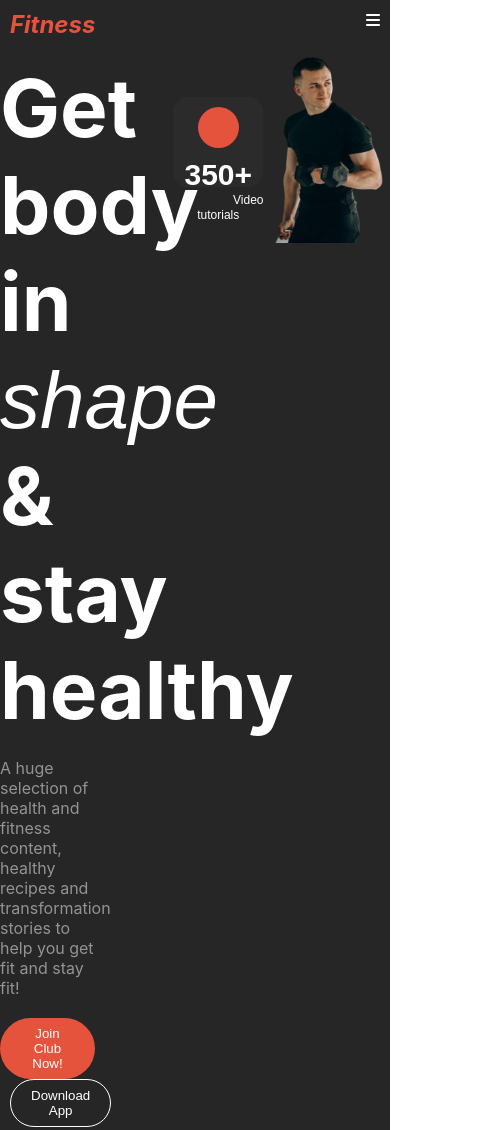
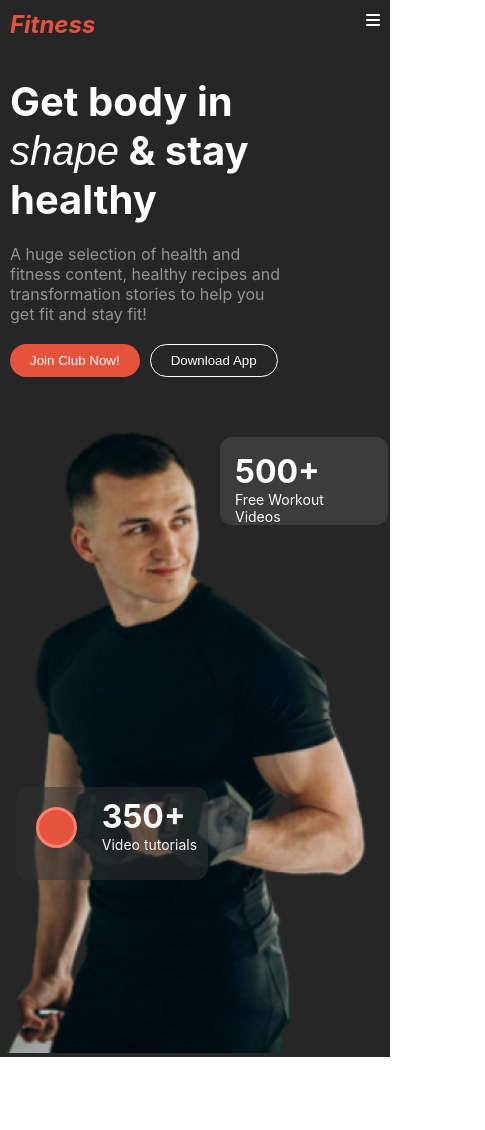
Before and after one commit to ayeshamukta/Assignment-2, a plain HTML site: page index.html in a window 390 px wide. Shown: the top 1130 px of the page, 485 px wide, since content can reach past the window. After the commit the page ends 1057 px from the top, so only its background shows below. Drawn offline with Linux system fonts and the light colour scheme; a web font is replaced by a local one.

Commit message:
done the banner part5 along with it's responsiveness

```diff
--- a/css/responsive.css
+++ b/css/responsive.css
@@ -8,5 +8,53 @@
     {
         display: block;
     }
+    .nav-banner
+    {
+        flex-direction: column;
+    }
+    .banner-title
+    {
+        font-size: 40px;
+        margin-bottom: 20px;
+
+    }
+    .banner-section1
+    {
+        width: 100%;
+        padding-left: 10px;
+    }
+    .banner-section2
+    {
+        width: 100%;
+    }
+    .banner-button
+    {
+        display: flex;
+        flex-direction: row;
+        gap: 0;
+        margin: 0;
+
+    }
+    .banner-button-1
+    {
+        /* margin-left: 1.5rem; */
+        margin-left: 16px;
+        margin-top: -270px;
+
+        /* width: 10.5em;
+        height: 5.5em; */
+    }
+    .banner-button-2
+    {
+
+        /* margin-left: 250px; */
+        margin-top: -620px;
+        margin-left: 220px;
+
+        /* margin-left: 195px;
+        margin-top: -580px; */
+        /* width: 10.5rem;
+        height: 5.5rem; */
+    }
 
 }
--- a/css/style.css
+++ b/css/style.css
@@ -11,6 +11,10 @@
  margin: 0;
  padding: 0;
  box-sizing: border-box;
+}
+header
+{
+    max-width: 100vw;
 }
 
 /* shared styles */
@@ -155,62 +159,51 @@
 {
     width: 100%;
 }
-.sec2-button1
-{
-    width: 190px;
-    height: 90px;
-    border: none;
-    border-radius: 15px;
-    background-color:rgba(48, 48, 48, 0.54);
-    color: rgba(255, 255, 255, 1);
-    margin-left: -100px;
-    margin-top: -150px;
-}
+
 .circle
 {
+    border: 3px solid salmon;
     background-color: rgba(230, 83, 60, 1);
     color: rgba(230, 83, 60, 1);
     border-radius: 50px;
-    font-size: 35px;
+    font-size: 1.8rem;
     margin: 10px;
     padding: 3px;
+    display: inline-block;
 
 }
-#b-1
+
+.banner-button-1
 {
-    font-weight: 900;
-    font-size: 30px;
-    margin-bottom: 0px;
+    /* border: 2px solid cyan; */
+    color: rgba(250, 250, 249, 1);
+    background-color: rgba(48, 48, 48, 0.54);
+    width: 12rem;
+    height: 5.8rem;
+    gap: 15px;
+    display: flex;
+    padding: 10px;
+    margin-left: -5.6rem;
+    margin-top: -8.5rem;
+    position: absolute;
+    border-radius: 12px;
+
 }
-#b-1-2
+.banner-button-2
 {
-    margin-left: 60px;
-    margin-bottom: 20px;
-    font-size: 12px;
+    /* border: 2px solid cyan; */
+    background-color: rgba(255, 255, 255, 0.1);
+    color: rgba(255, 255, 255, 1);
+    width: 10.5rem;
+    height: 5.5rem;
+    padding: 15px;
+    margin-left: 12.5rem;
+    margin-top: -28rem;
+    position: absolute;
+    border-radius: 12px;
 }
-.sec2-button2
+.button-font
 {
-    width: 150px;
-    height: 90px;
-    border: none;
-    border-radius: 15px;
-    background-color:rgba(255, 255, 255, 0.1);
-    color: rgba(255, 255, 255, 1);
-    margin-top: -470px;
-    margin-left: 120px;
+    font-size: 14px;
+
 }
-.banner-sec-2buttons
-{
-    display: flex;
-}
-#b-2-1
-{
-    font-weight: 900;
-    font-size: 25px;
-    margin-right: 45px;
-}
-.but-txt-2
-{
-    margin-bottom: 20px;
-    font-size: 12px;
-}
--- a/index.html
+++ b/index.html
@@ -42,8 +42,18 @@
                     <img class="img" src="images/Images 2.png" alt="">
 
                     <div class="banner-sec-2buttons">
-                        <button class="sec2-button1"><i class="fa-regular fa-circle circle"></i><span id="b-1">350+</span><br> <span id="b-1-2" class="text-color2">Video tutorials</span></button>
-                    <button class="sec2-button2"><span id="b-2-1">500+</span><br><span class="text-color2 but-txt-2">Free Workout Videos</span></button>
+                        <div class="banner-button-1">
+                            <div><i class="fa-regular fa-circle circle"></i></div>
+
+                            <div>
+                                <h1>350+</h1>
+                                <p class="button-font">Video tutorials</p>
+                            </div>
+                        </div>
+                        <div class="banner-button-2">
+                            <h1>500+</h1>
+                            <p class="button-font">Free Workout Videos</p>
+                        </div>
 
                     </div>
 
```
